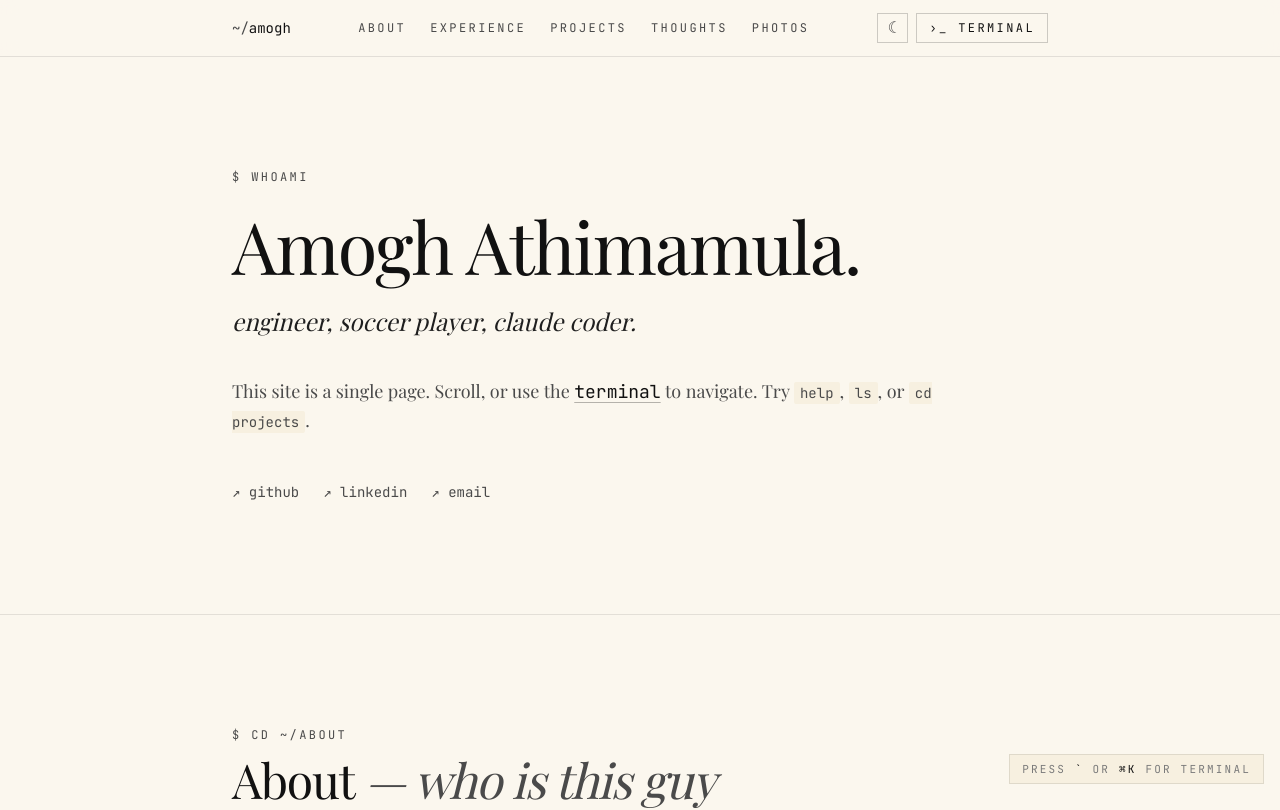
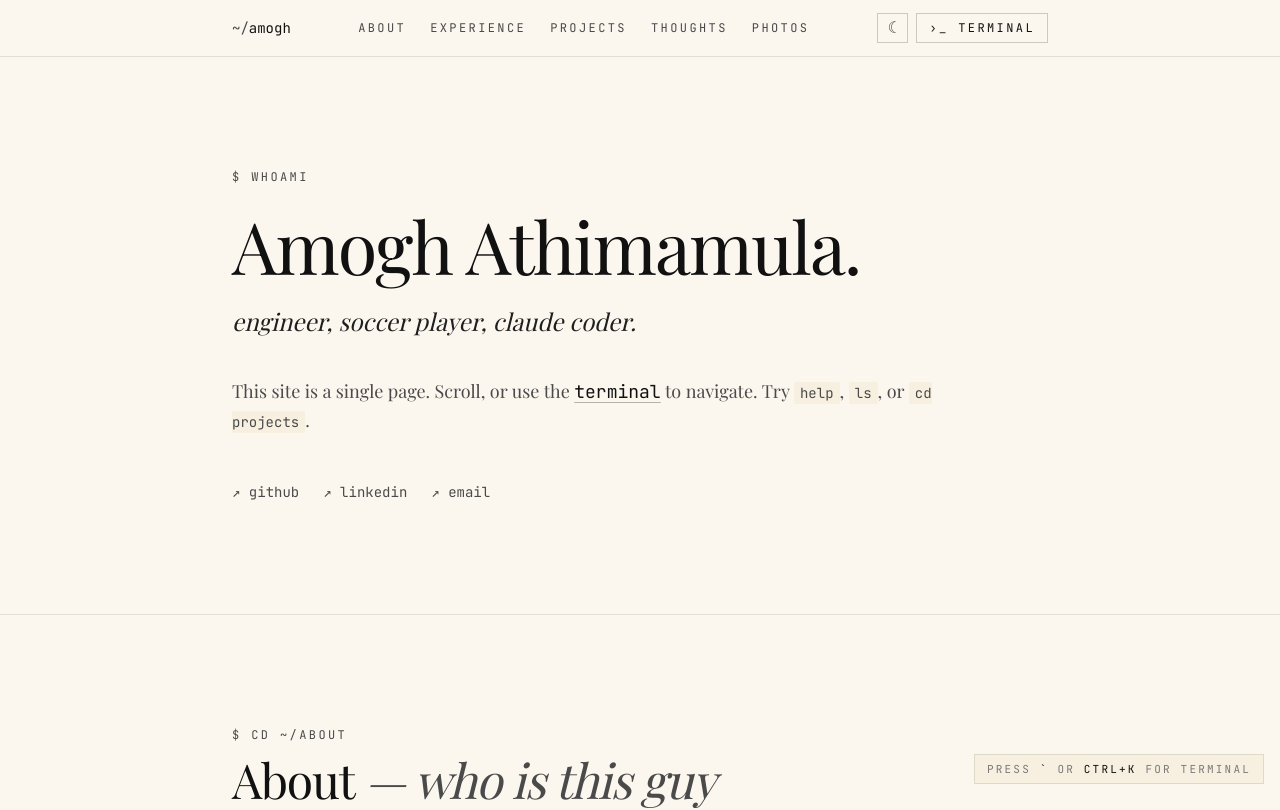
Before and after one commit to aamogh16/portfolio, a React (Vite) app: page / in a window 1280 px wide. Shown: the top 810 px of the page. Built offline with nearby package versions, Linux system fonts and the light colour scheme; no server answers; a web font is replaced by a local one.

Commit message:
recognizes if machine is windows/mac for terminal shortcut

```diff
--- a/src/App.tsx
+++ b/src/App.tsx
@@ -101,9 +101,11 @@ export default function App() {
 }
 
 function KeyHint() {
+  const isMac = /Mac|iPhone|iPad|iPod/.test(navigator.platform)
+  const mod = isMac ? '⌘K' : 'Ctrl+K'
   return (
     <div className="hidden md:block fixed bottom-4 right-4 font-mono text-[11px] uppercase tracking-[0.2em] text-ink-faint bg-cream-100 border border-ink/10 px-3 py-1.5">
-      press <kbd className="text-ink">`</kbd> or <kbd className="text-ink">⌘K</kbd> for terminal
+      press <kbd className="text-ink">`</kbd> or <kbd className="text-ink">{mod}</kbd> for terminal
     </div>
   )
 }
```
